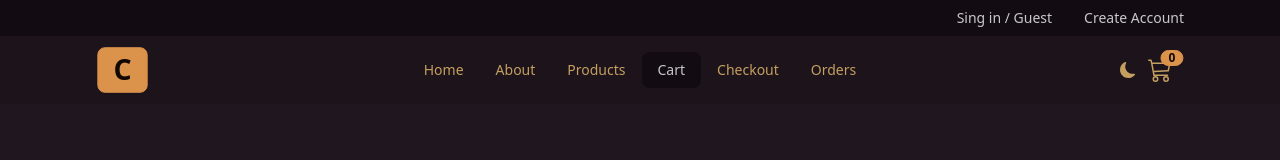
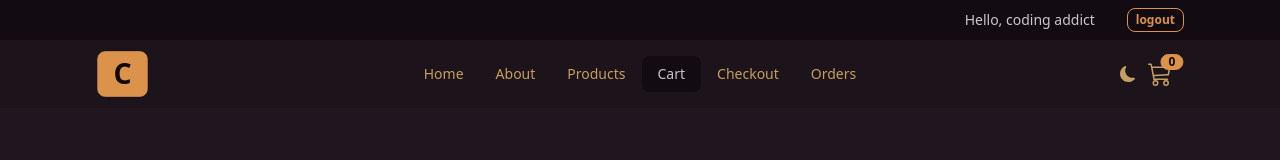
Before and after one commit to Yko-koshka/react-comfy-store, a React (Vite) app: page /cart in a window 1280 px wide. Shown: the top 160 px of the page. Built offline with nearby package versions, Linux system fonts and the light colour scheme.

Commit message:
logout and access user

```diff
--- a/src/components/Header.jsx
+++ b/src/components/Header.jsx
@@ -1,18 +1,45 @@
-import { Link } from 'react-router-dom';
+import { useDispatch, useSelector } from 'react-redux';
+import { Link, useNavigate } from 'react-router-dom';
+import { clearCart } from '../features/cart/cartSlice';
+import { logoutUser } from '../features/user/userSlice';
 
 const Header = () => {
+  const navigate = useNavigate();
+  const despatch = useDispatch();
+  const user = useSelector((state) => state.userState.user);
+
+  const handleLogout = () => {
+    navigate('/');
+    despatch(clearCart());
+    despatch(logoutUser());
+  };
+
   return (
     <header className="bg-neutral py-2 text-neutral-content">
       <div className="align-element flex justify-center sm:justify-end">
-        {/*USER*/}
-        {/*LINKS*/}
-        <div className="flex gap-x-6 justify-center items-center"></div>
-        <Link to="/login" className="link link-hover text-xs sm:text-sm pr-8">
-          Sing in / Guest
-        </Link>
-        <Link to="/register" className="link link-hover text-xs sm:text-sm">
-          Create Account
-        </Link>
+        {user ? (
+          <div className="flex ga-x-2 sm:gap-x-8 items-center">
+            <p className="text-xs sm:text-sm">Hello, {user.username}</p>
+            <button
+              className="btn btn-xs btn-outline btn-primary"
+              onClick={handleLogout}
+            >
+              logout
+            </button>
+          </div>
+        ) : (
+          <div className="flex gap-x-6 justify-center items-center">
+            <Link
+              to="/login"
+              className="link link-hover text-xs sm:text-sm pr-8"
+            >
+              Sing in / Guest
+            </Link>
+            <Link to="/register" className="link link-hover text-xs sm:text-sm">
+              Create Account
+            </Link>
+          </div>
+        )}
       </div>
     </header>
   );
--- a/src/components/NavLinks.jsx
+++ b/src/components/NavLinks.jsx
@@ -1,3 +1,4 @@
+import { useSelector } from 'react-redux';
 import { NavLink } from 'react-router-dom';
 
 const links = [
@@ -10,10 +11,12 @@
 ];
 
 const NavLinks = () => {
+  const user = useSelector((state) => state.userState.user);
   return (
     <>
       {links.map((link) => {
         const { id, url, text } = link;
+        if ((url === 'checkout' || url === 'orders') && !user) return null;
         return (
           <li key={id}>
             <NavLink className="capitalize" to={url}>
--- a/src/features/user/userSlice.js
+++ b/src/features/user/userSlice.js
@@ -1,4 +1,5 @@
 import { createSlice } from '@reduxjs/toolkit';
+import { toast } from 'react-toastify';
 
 const themes = {
   coffee: 'coffee',
@@ -12,7 +13,7 @@
 };
 
 const initialState = {
-  user: { userName: 'coding addict' },
+  user: { username: 'coding addict' },
   theme: getThemeFromLocalStorage(),
 };
 
@@ -24,7 +25,9 @@
       console.log('login');
     },
     logoutUser: (state) => {
-      console.log('logout');
+      state.user = null;
+      localStorage.removeItem('user');
+      toast.success('Logged out successfully');
     },
     toggleTheme: (state) => {
       const { coffee, valentine } = themes;
--- a/src/pages/Cart.jsx
+++ b/src/pages/Cart.jsx
@@ -3,12 +3,13 @@
 import { Link } from 'react-router-dom';
 
 const Cart = () => {
-  //  temp
-  const user = null;
+  const user = useSelector((state) => state.userState.user);
   const numItemsInCart = useSelector((state) => state.cartState.numItemsInCart);
+
   if (numItemsInCart === 0) {
     return <SectionTitle text="Your cart is empty" />;
   }
+
   return (
     <>
       <SectionTitle text="Shopping Cart" />
```
